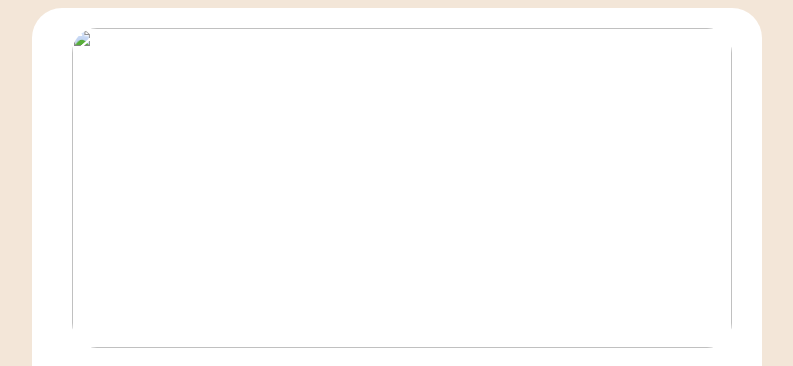
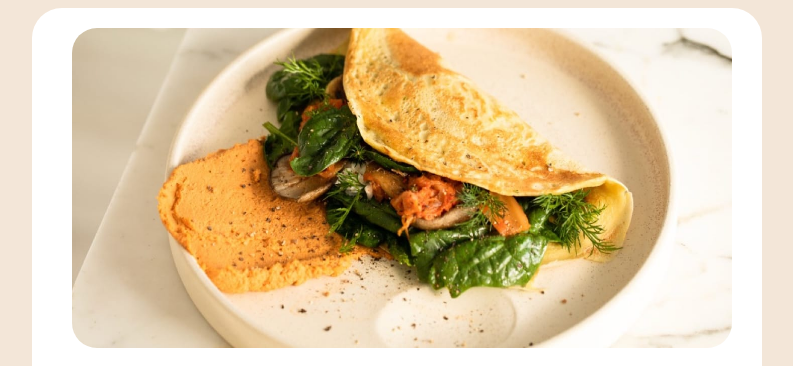
Before and after one commit to Maaem/recipe-page-main_maaem_frontendmentor, a plain HTML site: page index.html in a window 1280 px wide. Shown: the top 366 px of the page, without its empty margins (243-1036 px from the left). Drawn offline with Linux system fonts and the light colour scheme; the site is published under a folder, as on GitHub Pages, so addresses that start at the root find nothing.

Commit message:
modification pour l'image

```diff
--- a/index.html
+++ b/index.html
@@ -21,7 +21,7 @@
 
   <div class="all_texts">
 
-  <img src="/assets/images/image-omelette.jpeg" alt="" srcset="">
+  <img src="assets/images/image-omelette.jpeg" alt="" srcset="">
 
   <div class="omelette">
 
```
